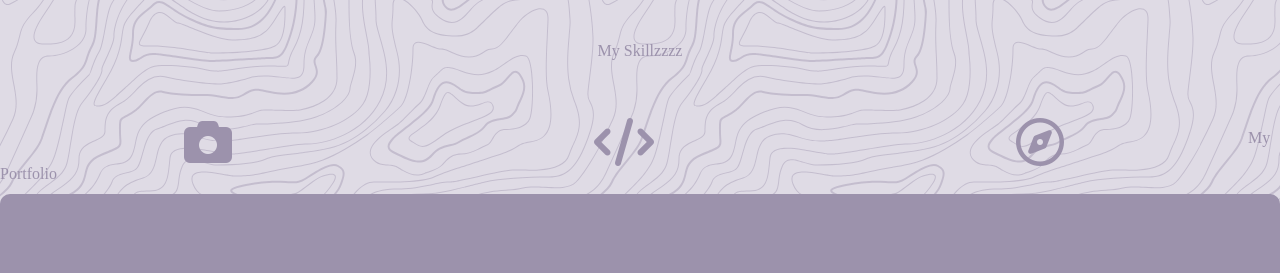
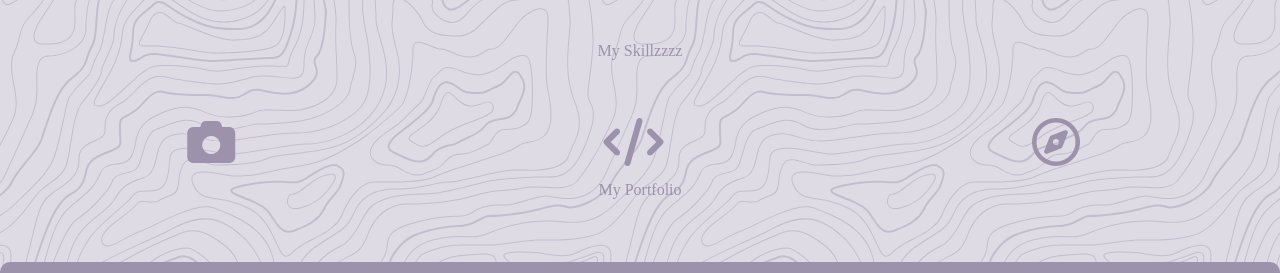
Before and after one commit to austriker27/CF-P, a plain HTML site: page index.html in a window 1280 px wide. Shown: the part 563-836 px from the top of the page. Drawn offline with nearby package versions, Linux system fonts and the light colour scheme.

Commit message:
tried some experiments on the portfolio section

```diff
--- a/css/modules.css
+++ b/css/modules.css
@@ -27,14 +27,15 @@
 
 .rows i {
   text-align: center;
-  width: 32.5%;
+  width: 33%;
   margin: 0 0 0 0;
   float: left;
 }
 
 #Portfolio {
-  margin: 1% 0%;
+  margin: 5% 0%;
   display: block;
+  text-align: center;
 }
 
 img {
```
